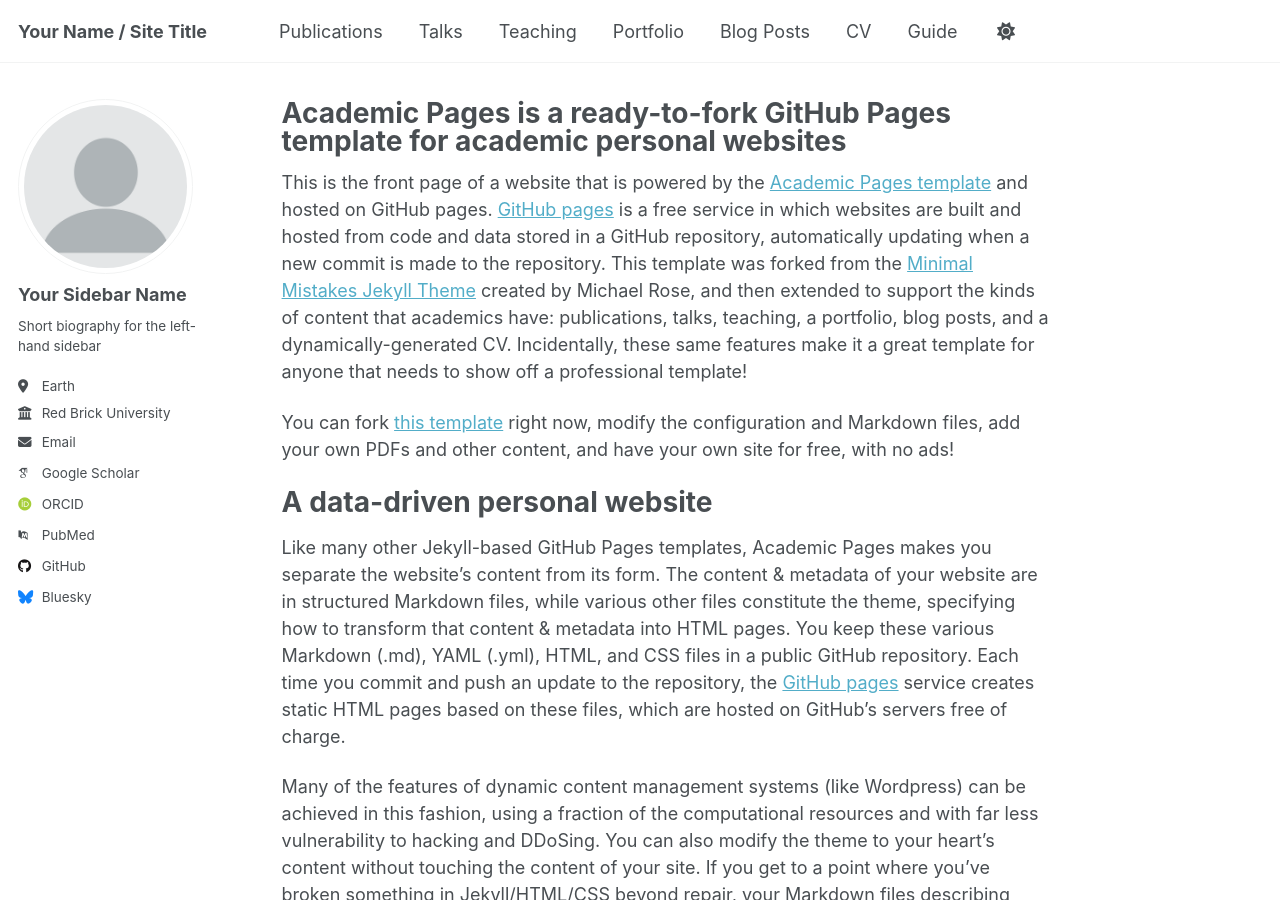
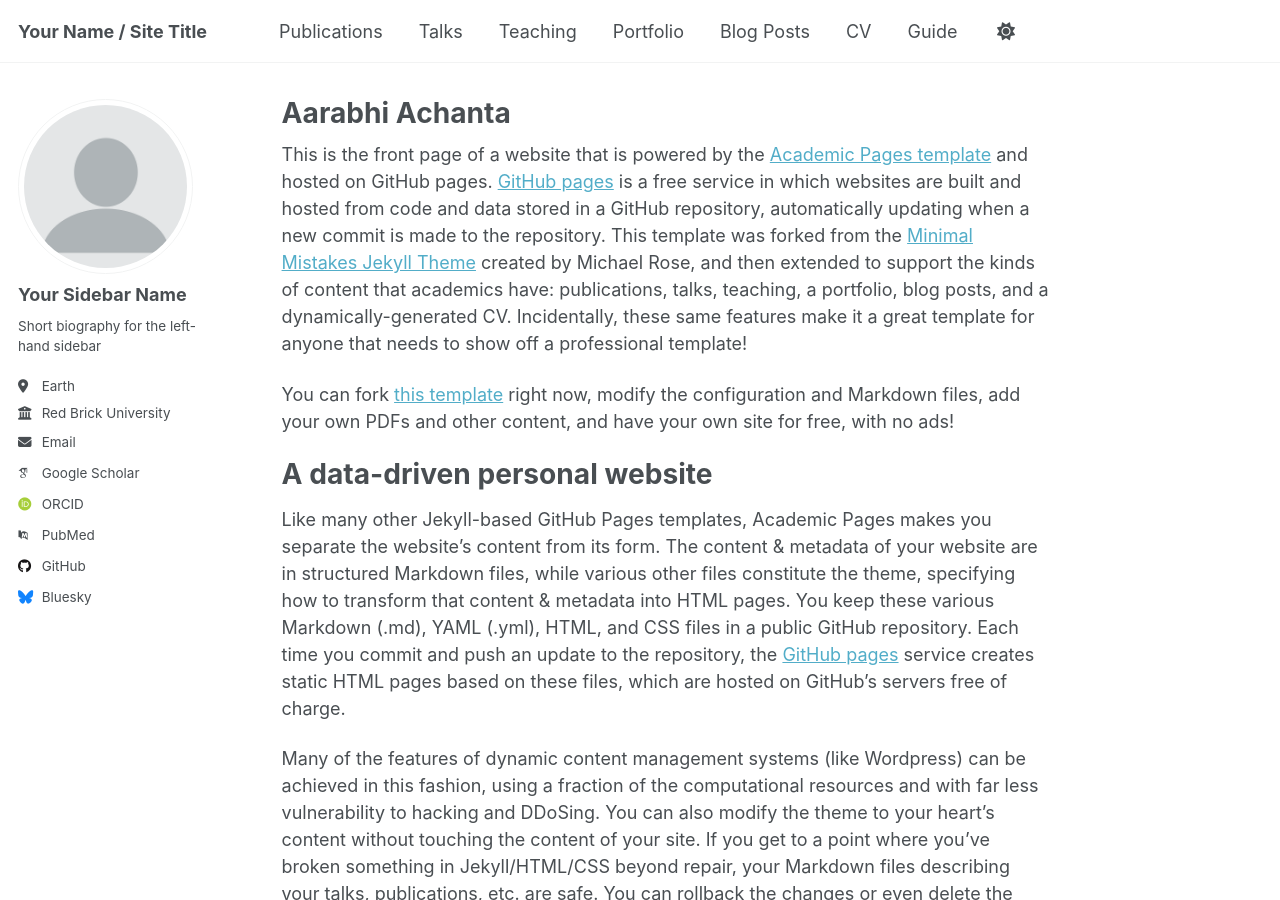
Before and after one commit to aarabhi-achanta/aarabhi-achanta.github.io, a Jekyll site: the page built from _pages/about.md, in a window 1280 px wide and 900 px high. Built offline with Jekyll 4.4.1, drawn with Linux system fonts in a browser that asks for light colours; some web fonts are replaced; a script that is not in the unit is left out.

Commit message:
Update about.md

```diff
--- a/_pages/about.md
+++ b/_pages/about.md
@@ -1,6 +1,6 @@
 ---
 permalink: /
-title: "Academic Pages is a ready-to-fork GitHub Pages template for academic personal websites"
+title: "Aarabhi Achanta"
 author_profile: true
 redirect_from:
   - /about/
```
